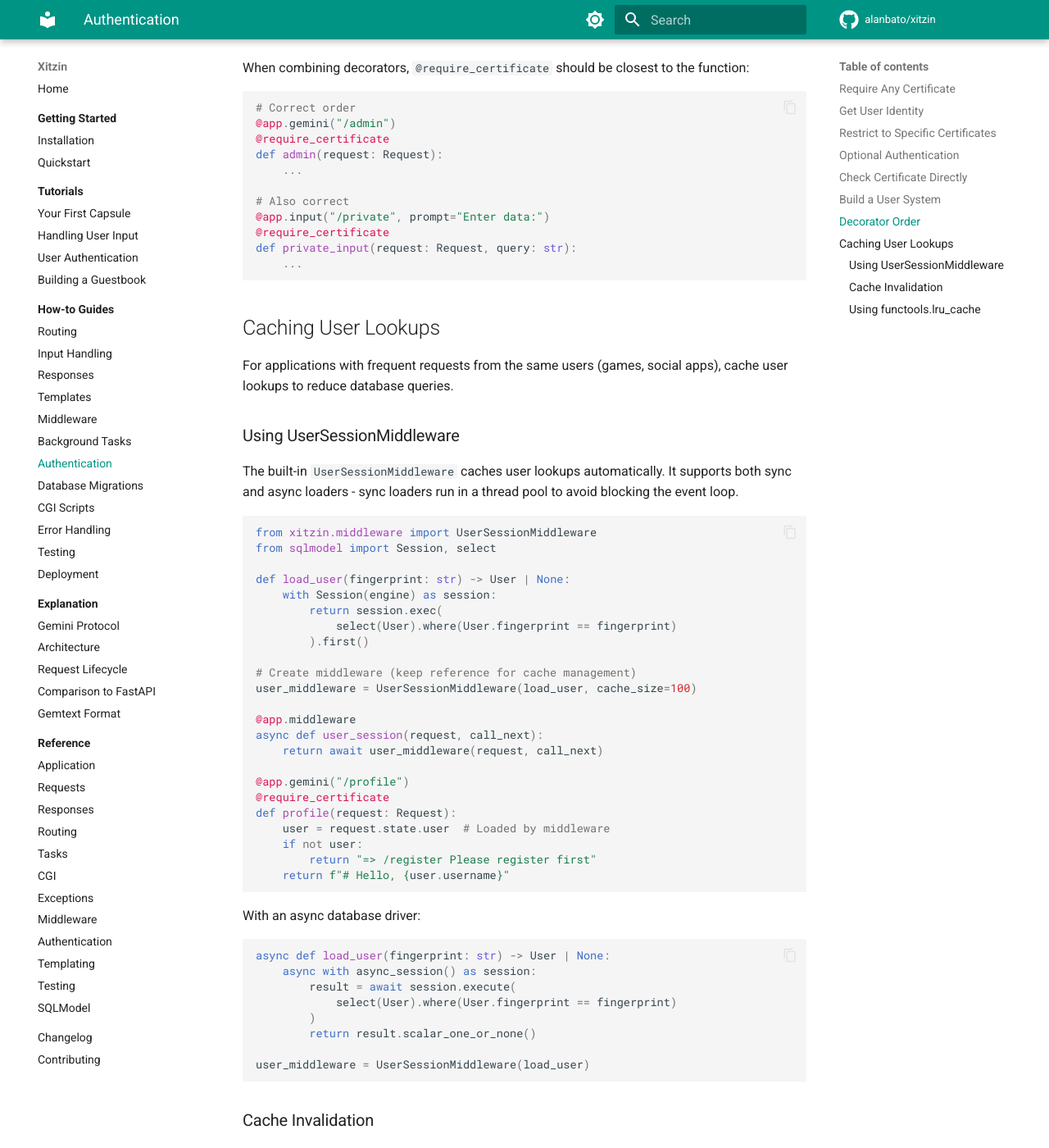
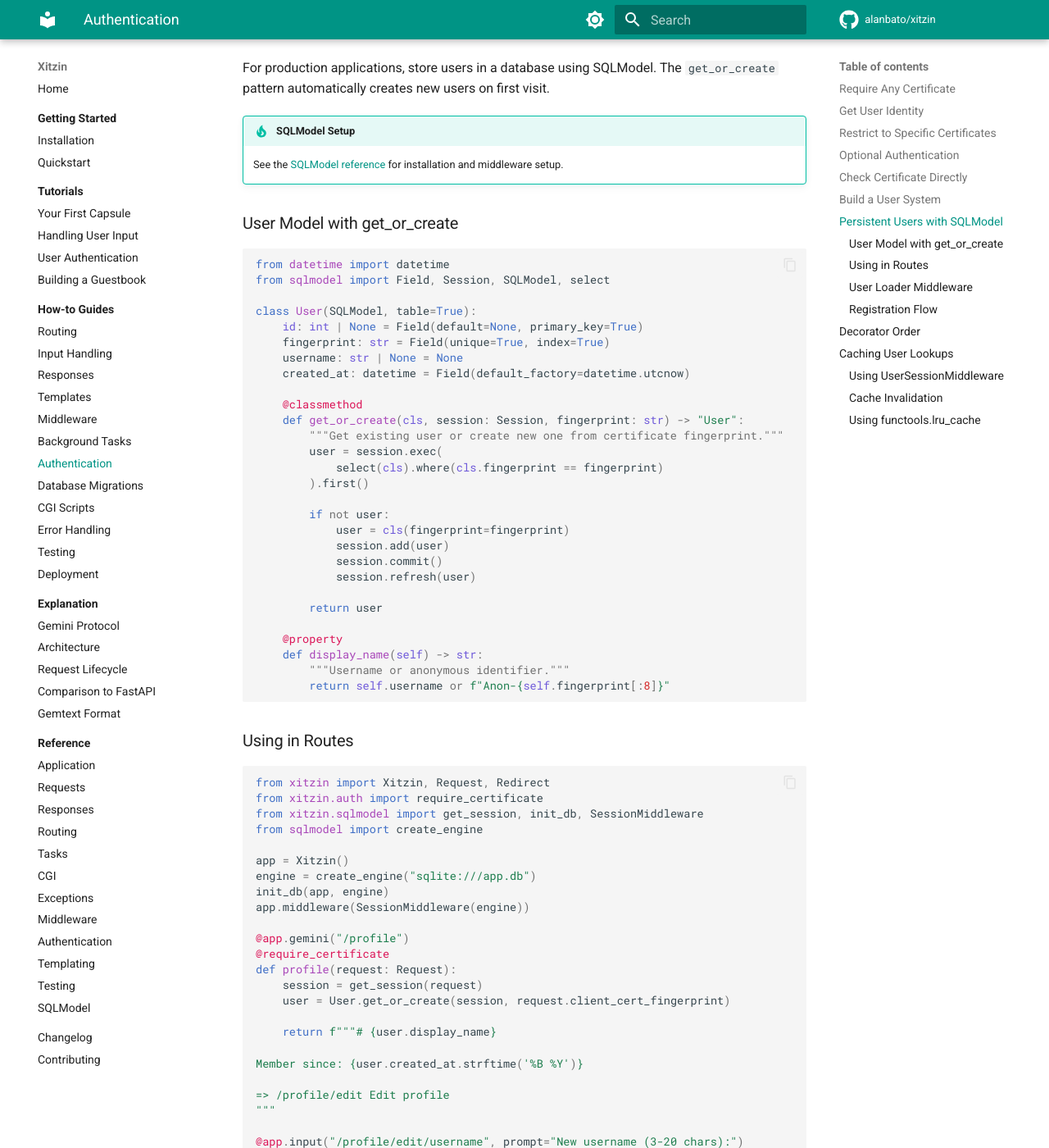
Before and after one commit to alanbato/xitzin, an MkDocs documentation site: the page built from docs/how-to/authentication.md, in a window 1280 px wide and 1400 px high, scrolled down 3046 px. Shown: the whole window at 82% size. Built offline with MkDocs 1.6.1 and Material for MkDocs 9.7.7, drawn with Linux system fonts in a browser that asks for light colours; comment, search, counter and statistics services are not loaded; the version menu is left out; some of the changed text lies outside the part shown.

Commit message:
Add persistent user identity pattern with SQLModel
Document the get_or_create pattern for user accounts, including
model definition, route usage, user loader middleware, and
explicit registration flows.

````diff
--- a/docs/how-to/authentication.md
+++ b/docs/how-to/authentication.md
@@ -141,6 +141,163 @@
 """
 ```
 
+## Persistent Users with SQLModel
+
+For production applications, store users in a database using SQLModel.
+The `get_or_create` pattern automatically creates new users on first visit.
+
+!!! tip "SQLModel Setup"
+    See the [SQLModel reference](../reference/sqlmodel.md) for installation and middleware setup.
+
+### User Model with get_or_create
+
+```python
+from datetime import datetime
+from sqlmodel import Field, Session, SQLModel, select
+
+class User(SQLModel, table=True):
+    id: int | None = Field(default=None, primary_key=True)
+    fingerprint: str = Field(unique=True, index=True)
+    username: str | None = None
+    created_at: datetime = Field(default_factory=datetime.utcnow)
+
+    @classmethod
+    def get_or_create(cls, session: Session, fingerprint: str) -> "User":
+        """Get existing user or create new one from certificate fingerprint."""
+        user = session.exec(
+            select(cls).where(cls.fingerprint == fingerprint)
+        ).first()
+
+        if not user:
+            user = cls(fingerprint=fingerprint)
+            session.add(user)
+            session.commit()
+            session.refresh(user)
+
+        return user
+
+    @property
+    def display_name(self) -> str:
+        """Username or anonymous identifier."""
+        return self.username or f"Anon-{self.fingerprint[:8]}"
+```
+
+### Using in Routes
+
+```python
+from xitzin import Xitzin, Request, Redirect
+from xitzin.auth import require_certificate
+from xitzin.sqlmodel import get_session, init_db, SessionMiddleware
+from sqlmodel import create_engine
+
+app = Xitzin()
+engine = create_engine("sqlite:///app.db")
+init_db(app, engine)
+app.middleware(SessionMiddleware(engine))
+
+@app.gemini("/profile")
+@require_certificate
+def profile(request: Request):
+    session = get_session(request)
+    user = User.get_or_create(session, request.client_cert_fingerprint)
+
+    return f"""# {user.display_name}
+
+Member since: {user.created_at.strftime('%B %Y')}
+
+=> /profile/edit Edit profile
+"""
+
+@app.input("/profile/edit/username", prompt="New username (3-20 chars):")
+@require_certificate
+def edit_username(request: Request, query: str):
+    if not 3 <= len(query) <= 20:
+        return "# Error\nUsername must be 3-20 characters."
+
+    session = get_session(request)
+    user = User.get_or_create(session, request.client_cert_fingerprint)
+    user.username = query
+    session.add(user)
+    session.commit()
+
+    return Redirect("/profile")
+```
+
+### User Loader Middleware
+
+For apps where every authenticated route needs the user, auto-load with middleware:
+
+```python
+@app.middleware
+async def load_user(request: Request, call_next):
+    if request.client_cert_fingerprint:
+        session = get_session(request)
+        request.state.user = User.get_or_create(
+            session,
+            request.client_cert_fingerprint
+        )
+    else:
+        request.state.user = None
+    return await call_next(request)
+
+# All handlers can now access request.state.user
+@app.gemini("/dashboard")
+@require_certificate
+def dashboard(request: Request):
+    return f"# Welcome, {request.state.user.display_name}"
+```
+
+### Registration Flow
+
+For apps requiring explicit registration before creating an account:
+
+```python
+@app.gemini("/register")
+@require_certificate
+def register_check(request: Request):
+    session = get_session(request)
+    existing = session.exec(
+        select(User).where(
+            User.fingerprint == request.client_cert_fingerprint
+        )
+    ).first()
+
+    if existing:
+        return Redirect("/profile")
+
+    return """# Welcome!
+
+You haven't registered yet.
+
+=> /register/username Choose a username
+"""
+
+@app.input("/register/username", prompt="Choose a username (3-20 chars):")
+@require_certificate
+def register_username(request: Request, query: str):
+    if not 3 <= len(query) <= 20:
+        return "# Error\nUsername must be 3-20 characters."
+
+    session = get_session(request)
+
+    # Check uniqueness
+    existing = session.exec(
+        select(User).where(User.username == query)
+    ).first()
+    if existing:
+        return "# Error\nUsername already taken."
+
+    # Create user
+    user = User(
+        fingerprint=request.client_cert_fingerprint,
+        username=query
+    )
+    session.add(user)
+    session.commit()
+
+    return Redirect("/profile")
+```
+
 ## Decorator Order
 
 When combining decorators, `@require_certificate` should be closest to the function:
````
